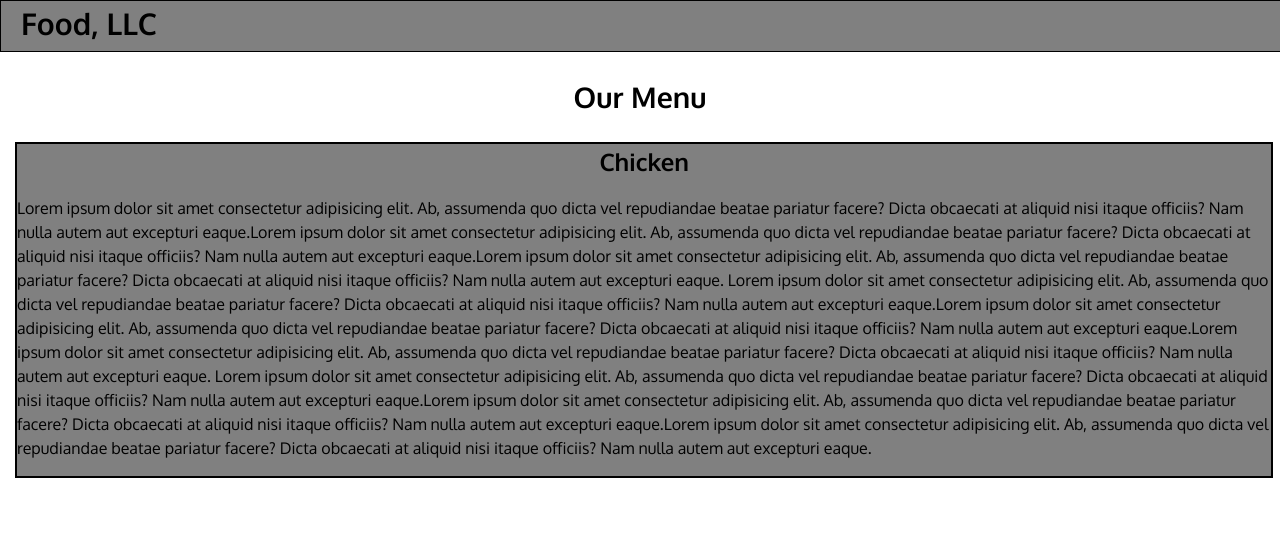
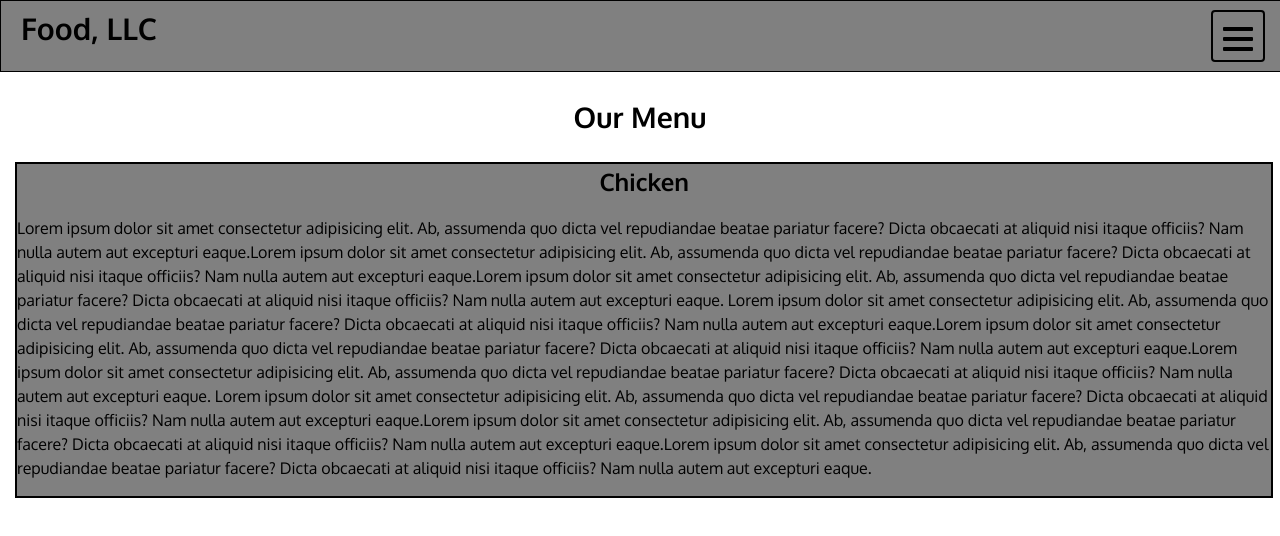
Before and after one commit to Brycies/CourseraModule3-Solution, a plain HTML site: page Module3-css/index2.html in a window 1280 px wide. Drawn offline with Linux system fonts and the light colour scheme.

Commit message:
commit assignment

```diff
--- a/Module3-css/index2.html
+++ b/Module3-css/index2.html
@@ -22,7 +22,7 @@
             <h1>Food, LLC</h1>
           </div>
           <button
-            type="button"
+            type="button visible -xs"
             class="navbar-toggle collapsed"
             data-toggle="collapse"
             data-target="#collapse-nav"
--- a/style2.css
+++ b/style2.css
@@ -10,13 +10,13 @@ body {
   margin-top: 0;
   margin-left: 0;
   width: 100%;
-  height: 50px;
+  height: 70px;
   font-size: 20px;
   border: 1px solid black;
   background-color: grey;
 }
 #brand h1 {
-  margin-top: 0;
+  margin-top: 5px;
   margin-left: 20px;
   border-radius: 0;
   border: 0;
@@ -42,6 +42,28 @@ section span {
   background-color: grey;
   width: 98%;
 }
+.navbar-toggle {
+  display: block;
+  position: absolute;
+  top: 5px;
+  right: 15px;
+  margin-top: 5px;
+  background-color: transparent;
+  border: 2px solid black;
+  border-radius: 4px;
+  font-size: 1.5rem;
+  padding: 9px 10px;
+  background: none;
+}
+
+.icon-bar {
+  display: block;
+  width: 30px;
+  height: 4px;
+  margin-top: 6px;
+  background-color: black;
+  border-radius: 1px;
+}
 
 @media (min-width: 576px) {
   .container-xs,
@@ -50,95 +72,11 @@ section span {
     width: 100%;
   }
 
-  .navbar-brand {
-    margin-top: 0;
-    margin-left: 0;
-    width: 100%;
-    height: 50px;
-    font-size: 20px;
-    border: 1px solid black;
-    background-color: grey;
-  }
-  #brand h1 {
-    margin-top: 0;
-    margin-left: 20px;
-    border-radius: 0;
-    border: 0;
-  }
-  #navbar-menu {
-    font-size: 19px;
-    position: relative;
-    margin: auto;
-    width: auto;
-    display: block;
-    text-align: center;
-  }
-  section span {
-    font-size: 1.5em;
-    font-weight: bold;
-    text-align: center;
-    width: auto;
-    display: block;
-  }
-
-  .navbar-toggle {
-    float: right;
-    position: absolute;
-    margin-top: 8px;
-    background-color: transparent;
-    border: 1px solid transparent;
-    border-radius: 4px;
-    margin-right: 15px;
-    margin-bottom: 8px;
-    padding: 9px 10px;
-    background-image: none;
-  }
-  .navbar-toggle:focus {
-    outline: 0;
-  }
-
-  .navbar-toggle .icon-bar {
-    display: block;
-    width: 22px;
-    height: 2px;
-    border-radius: 1px;
-  }
-}
   @media (min-width: 768px) {
     .container-sm,
     .container {
       margin: 0;
       width: 100%;
-  }
-  .navbar-brand {
-    margin-top: 0;
-    margin-left: 0;
-    width: 100%;
-    height: 50px;
-    font-size: 20px;
-    border: 1px solid black;
-    background-color: grey;
-  }
-  #brand h1 {
-    margin-top: 0;
-    margin-left: 20px;
-    border-radius: 0;
-    border: 0;
-  }
-  #navbar-menu {
-    font-size: 19px;
-    position: relative;
-    margin: auto;
-    width: auto;
-    display: block;
-    text-align: center;
-  }
-  section span {
-    font-size: 1.5em;
-    font-weight: bold;
-    text-align: center;
-    width: auto;
-    display: block;
     }
   }
   @media (min-width: 992px) {
@@ -147,34 +85,5 @@ section span {
       margin: 0;
       width: 100%;
     }
-  .navbar-brand {
-    margin-top: 0;
-    margin-left: 0;
-    width: 100%;
-    height: 50px;
-    font-size: 20px;
-    border: 1px solid black;
-    background-color: grey;
-  }
-  #brand h1 {
-    margin-top: 0;
-    margin-left: 20px;
-    border-radius: 0;
-    border: 0;
-  }
-  #navbar-menu {
-    font-size: 19px;
-    position: relative;
-    margin: auto;
-    width: auto;
-    display: block;
-    text-align: center;
-  }
-  section span {
-    font-size: 1.5em;
-    font-weight: bold;
-    text-align: center;
-    width: auto;
-    display: block;
   }
 }
```
Also changed, not shown: index4.html (+2 -2 lines). Lines whose indentation alone changed are shown as unchanged.
